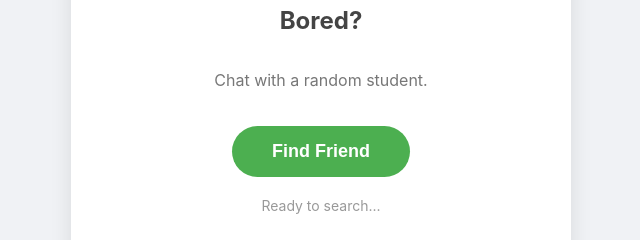
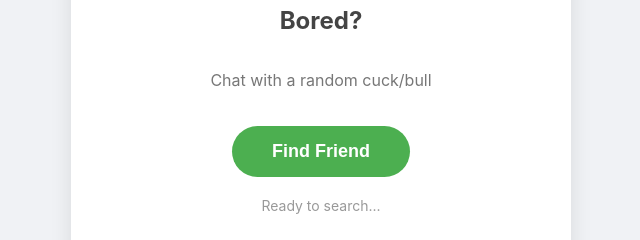
Before and after one commit to dheerajisop/iit-anon-chat, a website: page public/index.html in a window 1280 px wide. Shown: the part 293-533 px from the top of the page, 319-959 px from the left. Drawn offline with nearby package versions, Linux system fonts and the light colour scheme; no server answers.

Commit message:
cuckbull

```diff
--- a/public/index.html
+++ b/public/index.html
@@ -123,7 +123,7 @@
 
         <div id="start-screen">
             <h2 style="color: #444;">Bored?</h2>
-            <p style="color: #777;">Chat with a random student.</p>
+            <p style="color: #777;">Chat with a random cuck/bull</p>
             <button id="findBtn">Find Friend</button>
             <p id="status" style="margin-top: 20px; color: #999; font-size: 14px;">Ready to search...</p>
         </div>
```
